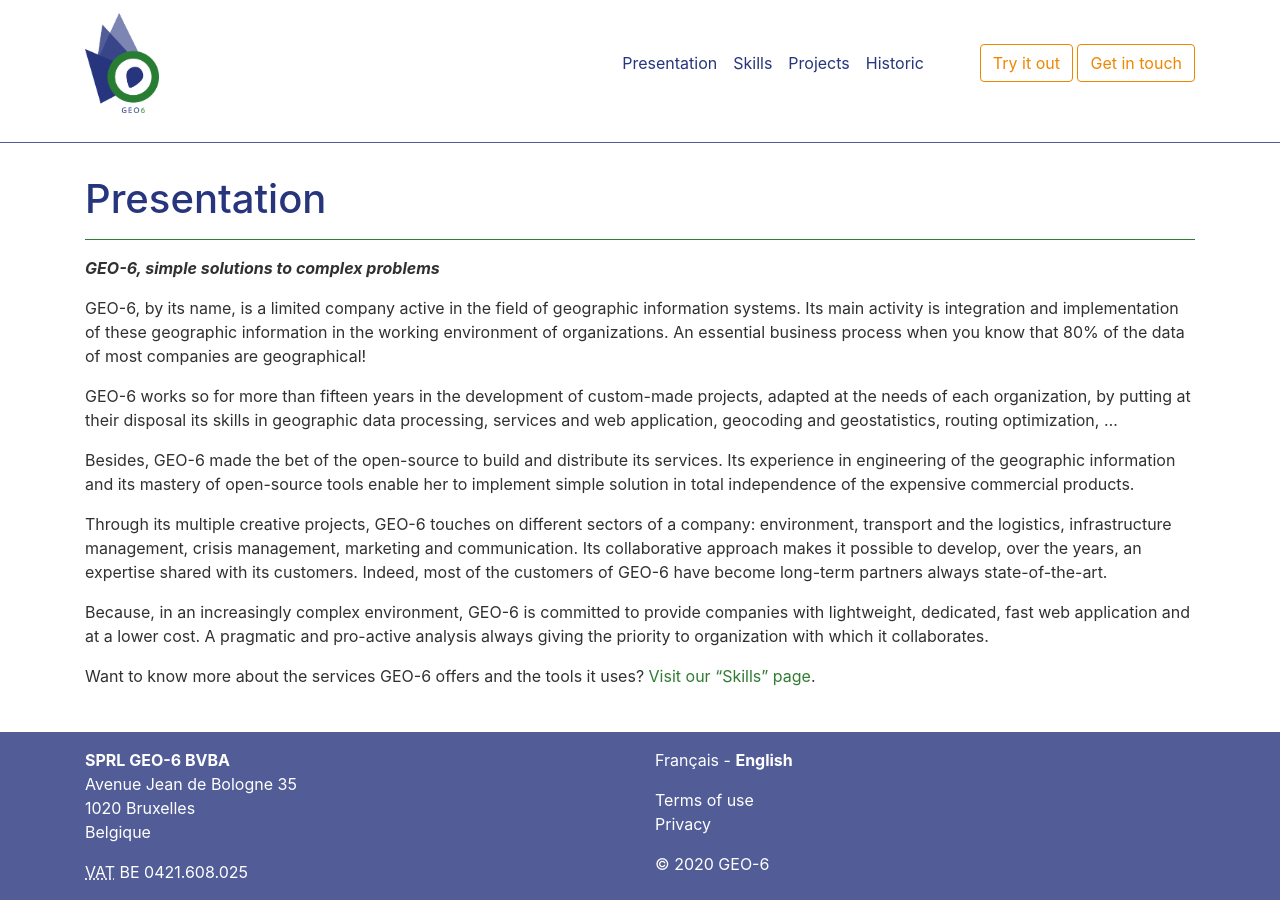
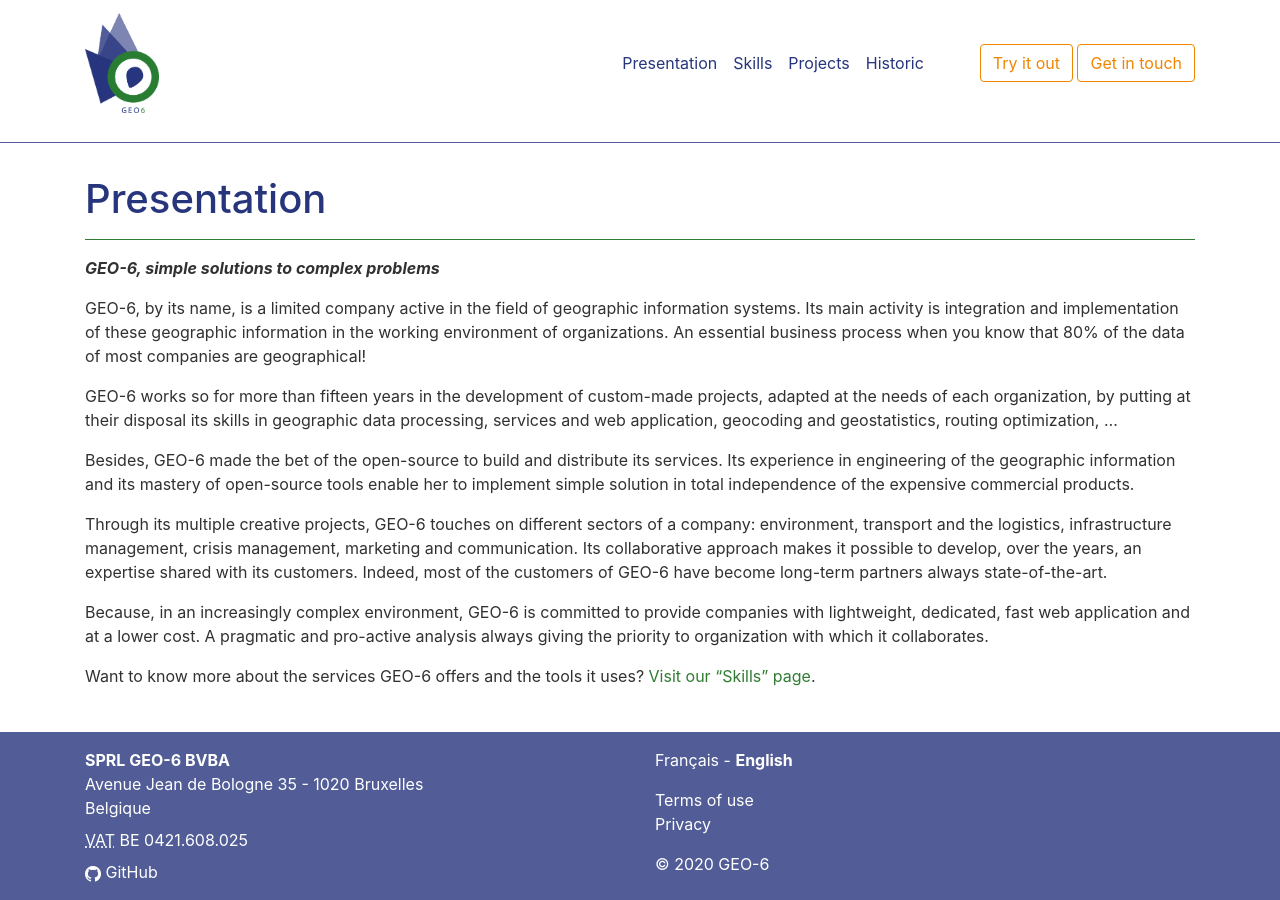
Before and after one commit to geo6/website, a Jekyll site: the page built from index.md, in a window 1280 px wide. Built offline with Jekyll 4.4.1, drawn with Linux system fonts in a browser that asks for light colours.

Commit message:
Update footer.html
Add GitHub link.

```diff
--- a/_includes/footer.html
+++ b/_includes/footer.html
@@ -4,19 +4,23 @@
       <div class="col">
         <strong>SPRL GEO-6 BVBA</strong>
 
-        <address>
-          Avenue Jean de Bologne 35<br>
-          1020 Bruxelles<br>
+        <address class="mb-2">
+          Avenue Jean de Bologne 35 - 1020 Bruxelles<br>
           Belgique
         </address>
 
-        <div>
+        <div class="mb-2">
           {% if page.lang == "fr" %}
           <abbr title="Taxe sur la Valeur Ajoutée">TVA</abbr>
           {% else %}
           <abbr title="Value-Added Tax">VAT</abbr>
           {% endif %}
           BE 0421.608.025
+        </div>
+
+        <div>
+          <img src="{{ 'assets/images/GitHub-Mark-Light-32px.png' | relative_url }}" style="height: 1rem;">
+          <a target="_blank" href="https://github.com/geo6">GitHub</a>
         </div>
       </div>
       <div class="col">
```
Also changed, not shown: assets/images/GitHub-Mark-Light-32px.png (added).
